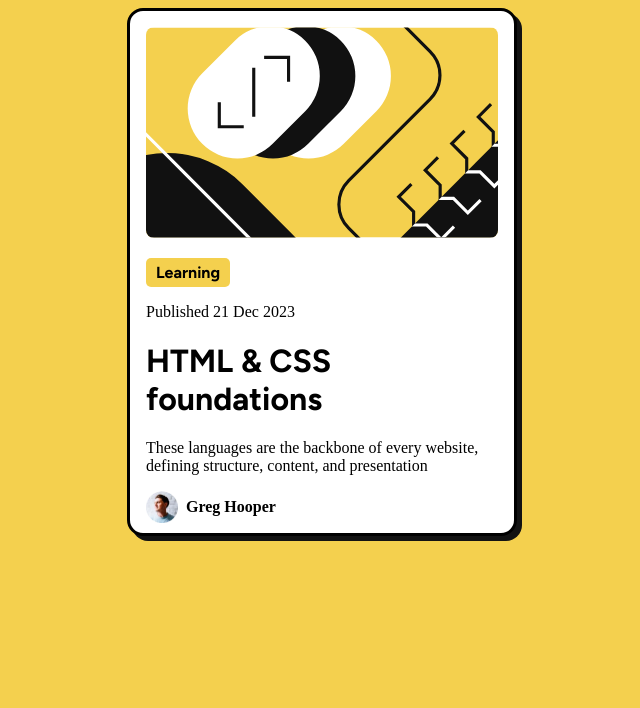
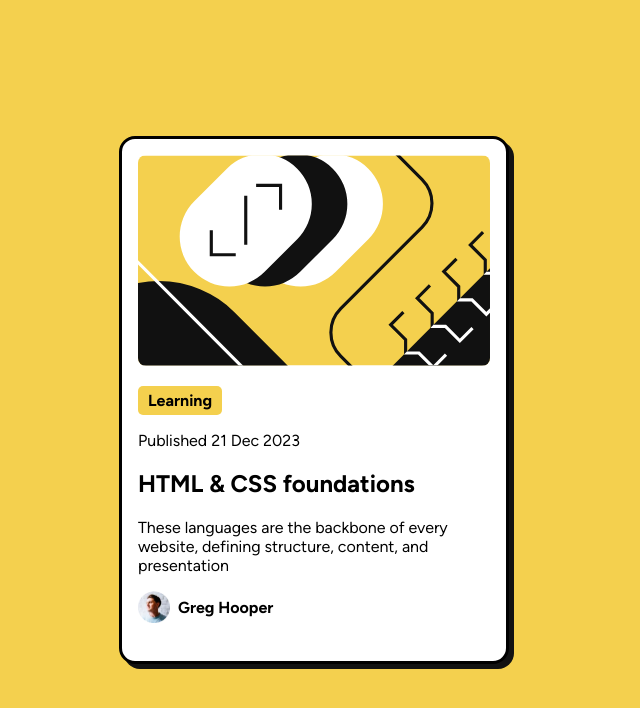
Before and after one commit to NaitpesSuinonta/Blog-Preview-Card, a website built with Vite: page index.html in a window 1280 px wide. Shown: the whole page, without its empty margins (326-966 px from the left). Built offline with nearby package versions, Linux system fonts and the light colour scheme.

Commit message:
Improve Blog Preview Card

```diff
--- a/index.html
+++ b/index.html
@@ -23,7 +23,7 @@
           Learning
         </div>
         <span>Published 21 Dec 2023</span>
-        <h1>HTML & CSS foundations</h1>
+        <h2>HTML & CSS foundations</h2>
         <p>These languages are the backbone of every website, defining structure, content, and presentation</p>
         <div class="profile">
           <img class="profile-image" src="assets/images/image-avatar.webp" alt="image-avatar" />
--- a/style.css
+++ b/style.css
@@ -4,19 +4,15 @@
 }
 
 body {
-    font-size: 16px;
+    font-size: clamp(12px, 2.5vw, 16px);
     width: 100vw;
     height: 100vh;
     background-color: hsl(47, 88%, 63%);
+    font-family: Figtree;
+    place-items: center;
+    margin: 0;
+    display: grid;
 }
-
-/* .background {
-    background-color: hsl(47, 88%, 63%);
-    width: 80vw;
-    height: 80vh;
-    margin: auto;
-    box-shadow: 10px 10px 5px hsl(0, 0%, 42%);
-} */
 
 .card {
     background-color: white;
@@ -27,6 +23,7 @@ body {
     height: 32.625em;
     width: 24em;
     margin: auto;
+    justify-items: center;
 }
 
 .content {
@@ -47,16 +44,14 @@ body {
     width: min-content;
     font-weight: bold;
     padding: 5px 10px ;
-    font-family: Figtree;
     margin-bottom: 1em;
 }
 
-h1 {
-    font-family: Figtree;
+h2 {
     font-weight: bold;
 }
 
-h1:hover {
+h2:hover {
     color: hsl(47, 88%, 63%);
 }
 
@@ -65,7 +60,6 @@ h1:hover {
     display: flex;
     text-align: center;
     align-items: center;
-    /* height: 1.5em */
 }
 
 .profile-image {
```
